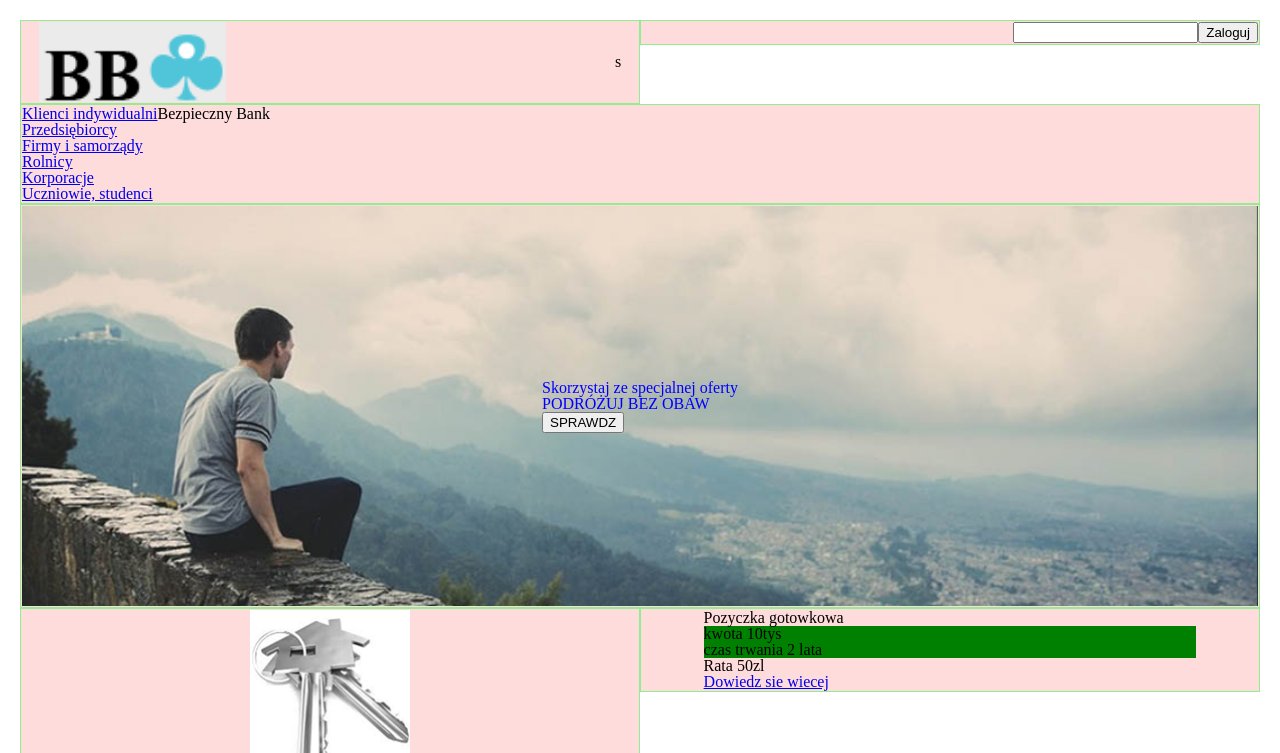
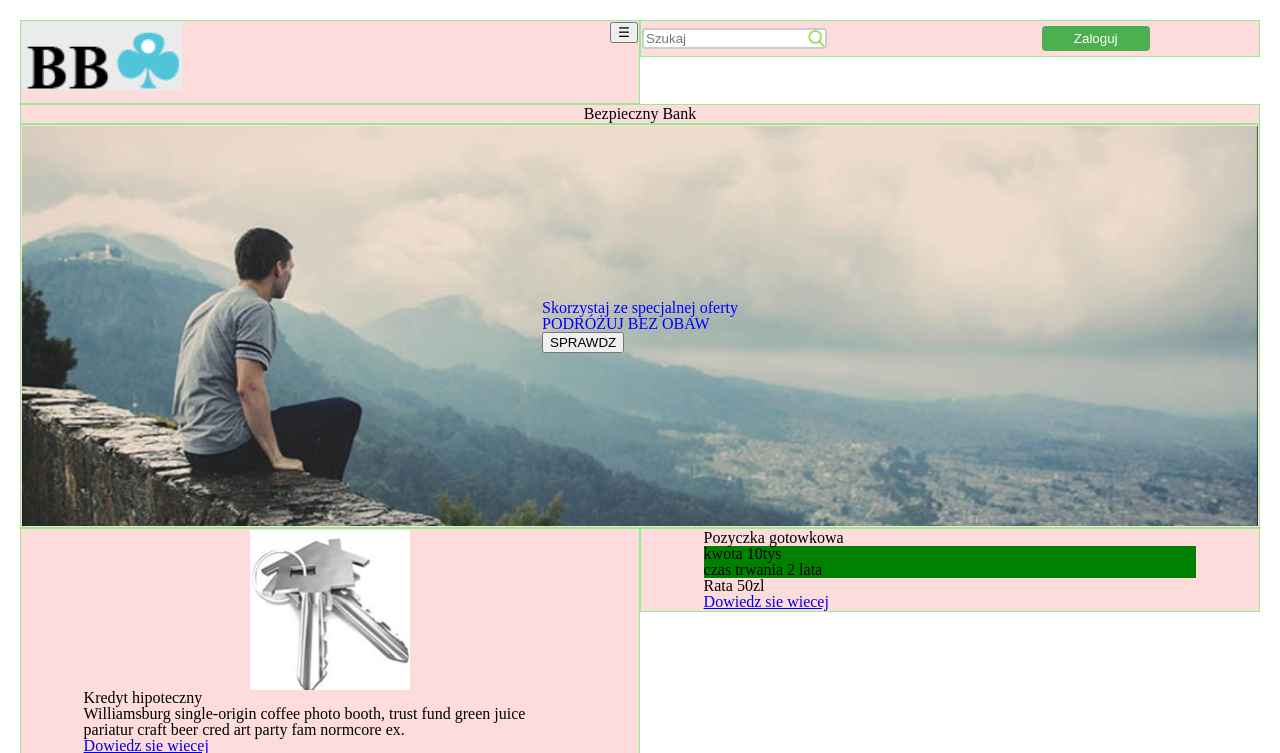
Before and after one commit to hihajdus/Safe_bank_workshop, a website: page index.html in a window 1280 px wide. Shown: the top 753 px of the page. Drawn offline with Linux system fonts and the light colour scheme.

Commit message:
input style

```diff
--- a/index.html
+++ b/index.html
@@ -13,40 +13,33 @@
               <div id="header" class="row">
                   <div id="logo" class="col-3 container">
                       <div id="image_logo"></div>
-                      <div id="menu_mobile">s</div>
+
+                        <button id="menu_mobile">
+                          &#9776;
+                        </button>
+
                   </div>
                   <div id="login" class="col-3 container">
                       <div id="search">
-                          <input type="search">
+                          <input type="search" placeholder="Szukaj">
                       </div>
-                      <div id="button">
+                      <div id="button_login">
                           <button>Zaloguj</button>
                       </div>
                   </div>
               </div>
 
               <div id="menu" class="row">
-                  <div class="col-6">
-                      <ul>
-                          <li>
-                            <a href="#">Klienci indywidualni</a>
-                          </li>
-                          <li>
-                            <a href="#">Przedsiębiorcy</a>
-                          </li>
-                          <li>
-                            <a href="#">Firmy i samorządy</a>
-                          </li>
-                          <li>
-                            <a href="#">Rolnicy</a>
-                          </li>
-                          <li>
-                            <a href="#">Korporacje</a>
-                          </li>
-                          <li>
-                            <a href="#">Uczniowie, studenci</a>
-                          </li>
-                      </ul>
+                  <div class="col-6 container">
+                        <div id="nav" class="nav-content">
+                            <a id="closebtn" class="links"></a>
+                            <a class="links" href="#">Klienci indywidualni</a>
+                            <a class="links" href="#">Przedsiębiorcy</a>
+                            <a class="links" href="#">Firmy i samorządy</a>
+                            <a class="links" href="#">Rolnicy</a>
+                            <a class="links" href="#">Korporacje</a>
+                            <a class="links" href="#">Uczniowie, studenci</a>
+                        </div>
                       <p>Bezpieczny Bank</p>
                   </div>
               </div>
--- a/js/app.js
+++ b/js/app.js
@@ -2,5 +2,40 @@ $(function () {
 
 console.log('it works');
 
+/* --- dropdown_menu --- */
+
+var button = document.querySelector('#menu_mobile');
+console.log(button);
+
+var list = document.querySelector('.nav-content');
+console.log(list);
+
+var a = document.querySelectorAll('.links');
+console.log(a);
+
+
+
+
+for( i=0; i<a.length; i++) {
+          a[i].addEventListener('click', function() {
+              list.style.display = 'none';
+          });
+        }
+
+        button.addEventListener('click', function() { //na guzik nadaje klikanie
+
+
+            var parent = this.childNode;
+            console.log(parent);
+
+            if (list.style.display == 'none') {
+            list.style.display = 'block';
+        } else if (list.style.display = 'block') {
+            list.style.display = 'none';
+        } else {
+            list.style.display = 'none';
+        }
+
+        });
 
 });
--- a/sass/mediaQuery/_phoneS.scss
+++ b/sass/mediaQuery/_phoneS.scss
@@ -5,4 +5,5 @@ $phoneS: "(max-width: 479px)";
     display: flex;
     width:100%;
   }
+
 }
--- a/sass/modules/_font.scss
+++ b/sass/modules/_font.scss
@@ -1,5 +1,3 @@
-
-
 body {
   font-size: 100%;
 
--- a/sass/partials/_section.scss
+++ b/sass/partials/_section.scss
@@ -8,13 +8,73 @@
             background-size: contain;
             background-repeat: no-repeat;
             height: 10vh;
-            width: 45vw;
+            width: 20vh;
         }
     }
     #login {
-        justify-content: flex-end;
+        flex-wrap: nowrap;
+        justify-content: space-around;
+        input {
+
+            box-sizing: border-box;
+            border: 2px solid #ccc;
+            border-radius: 4px;
+            background-image: url('../images/search.png');
+            background-repeat: no-repeat;
+            background-position: right;
+            background-size: contain;
+        }
+// --- animated search input --- //
+
+        input[type=search] {
+            -webkit-transition: width 0.4s ease-in-out;
+            transition: width 0.4s ease-in-out;
+        }
+        input[type=search]:focus {
+            width: 100%;
+        }
+
+        button {
+            background-color: #4CAF50;
+            border: none;
+            color: white;
+            border-radius: 4px;
+            text-decoration: none;
+            margin: 4px 2px;
+            cursor: pointer;
+            padding: 5px 32px;
+        }
+        #search {
+            flex-grow: 2;
+        }
+        #button_login {
+            flex-grow: 1;
+
+        }
     }
+
+
 }
+
+
+
+
+/* --- menu --- */
+#logo {
+  justify-content: space-between;
+  #menu_mobile {
+    align-self: flex-start;
+
+  }
+}
+
+#nav {
+  display: none;
+}
+
+
+
+
 
 /* --- landscape --- */
 
```
Also changed, not shown: css/main.css, images/search.png (added), sass/mediaQuery/_tablet.scss (line endings or trailing spaces).
